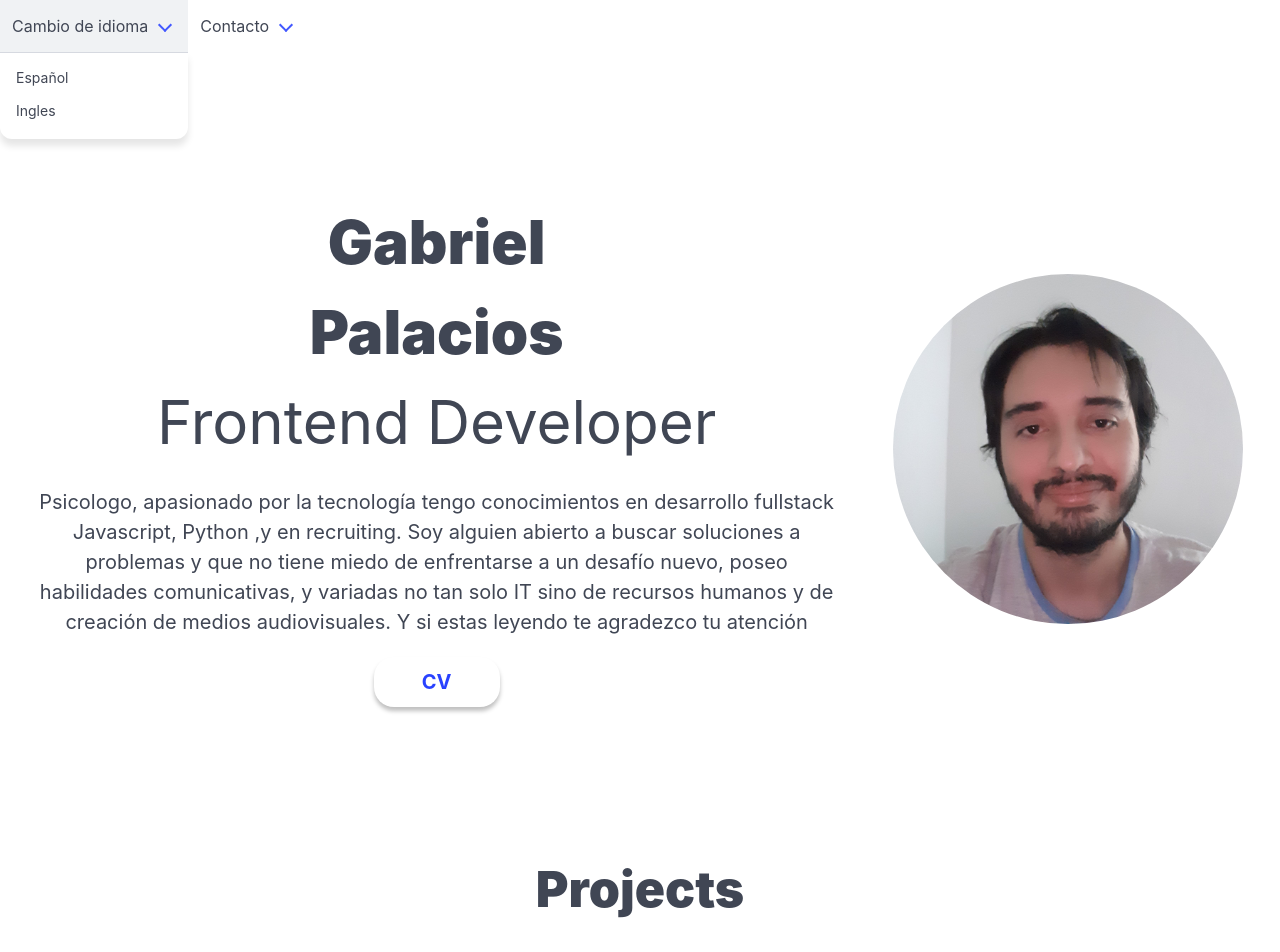
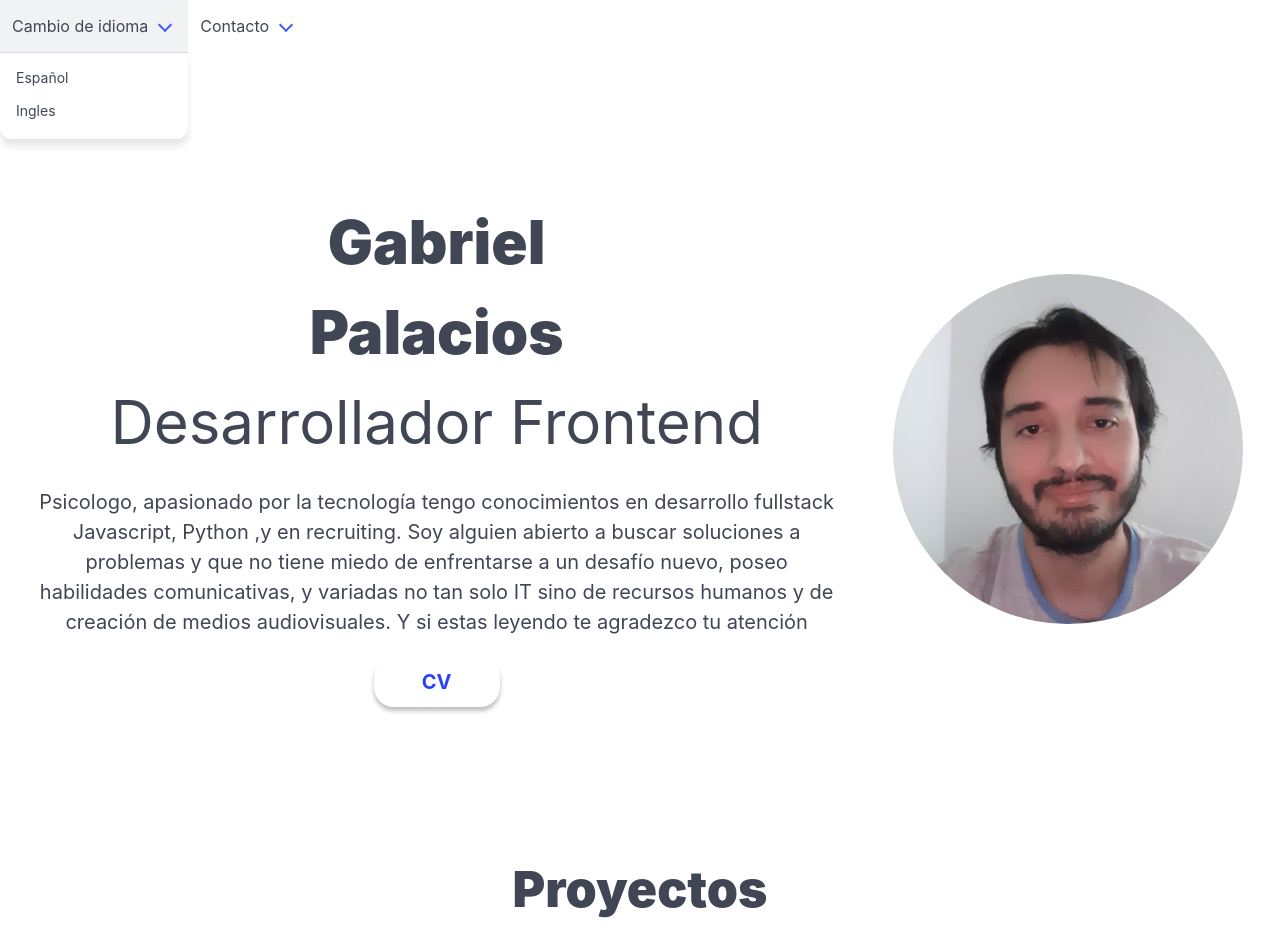
Before and after one commit to Gebexe/Portfolio, a React (Create React App) app: page / in a window 1280 px wide. Shown: the top 952 px of the page. Built offline with nearby package versions, Linux system fonts and the light colour scheme.

Commit message:
arreglado jsons de idioma y adaptado en about y projects

```diff
--- a/src/components/about/about.jsx
+++ b/src/components/about/about.jsx
@@ -18,7 +18,7 @@ function About() {
           Gabriel
           <br />
           Palacios
-        <h2>Frontend Developer</h2>
+        <h2>{t('developer')}</h2>
         </h1>
         <p className={styles.description}>
         {t('contenido')}
--- a/src/components/locales/en.json
+++ b/src/components/locales/en.json
@@ -5,5 +5,6 @@
     "idiomaES":"Spanish",
     "About": "Contact",
     "contenido": "Psychologist, passionate about technology, I have knowledge in fullstack Javascript development, Python, and recruiting. I am someone open to looking for solutions to problems and who is not afraid to face a new challenge. I have varied communication skills, not only IT but also human resources and the creation of audiovisual media. And if you are reading, I thank you for your attention.",
-    "Projects": "Projects"
+    "Projects": "Projects",
+    "developer": "Frontend Developer"
   }
--- a/src/components/locales/es.json
+++ b/src/components/locales/es.json
@@ -5,5 +5,6 @@
     "idiomaES":"Español",
     "About": "Contacto",
     "contenido": "Psicologo, apasionado por la tecnología tengo conocimientos en desarrollo fullstack Javascript, Python ,y en recruiting. Soy alguien abierto a buscar soluciones a problemas y que no tiene miedo de enfrentarse a un desafío nuevo, poseo  habilidades comunicativas, y variadas no tan solo IT sino de recursos humanos y de creación de medios audiovisuales. Y si estas leyendo te agradezco tu atención",
-    "Projects": "Proyectos"
+    "Projects": "Proyectos",
+    "developer": "Desarrollador Frontend"
   }
--- a/src/components/projects/Projects.jsx
+++ b/src/components/projects/Projects.jsx
@@ -1,11 +1,13 @@
 import styles from './ProjectsStyles.module.css';
 import logo from '../../assets/OBS_Studio_logo.png'
 import ProjectCard from '../ProjectCard';
+import { useTranslation } from 'react-i18next';
 
 export function Projects() {
+  const { t } = useTranslation();
   return (
     <section id="projects" className={styles.container}>
-      <h1 className={styles.projectTitle}>Projects</h1>
+      <h1 className={styles.projectTitle}>{t('Projects')}</h1>
       <div className={styles.projectsContainer}>
         <ProjectCard
           src={logo}
```
